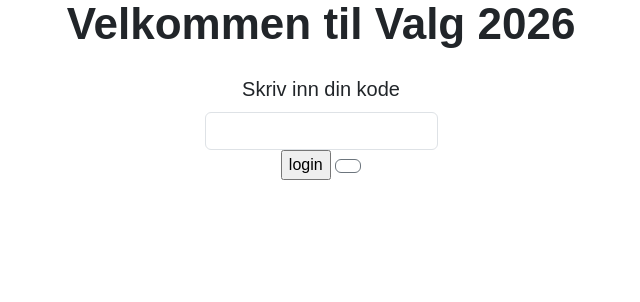
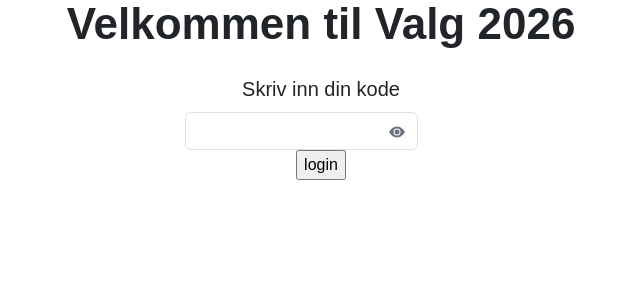
Before and after one commit to alegundah/valgsystem-bakka, a Django app: page /login/ in a window 1280 px wide. Shown: the part 335-637 px from the top of the page, without its empty margins (319-959 px from the left). Run offline with Django 5.2, Linux system fonts and the light colour scheme; some web fonts are replaced.

Commit message:
added functions for toggle on and off buttons for password and another thing that css, gotta fix it little but here and there

```diff
--- /dev/null
+++ b/vote/static/vote/input.css
@@ -0,0 +1,22 @@
+form {
+	display: flex;
+	flex-direction: row;
+
+	align-items: center;
+	justify-items: center;
+}
+
+#toggle1234 {
+	position: relative;
+	right: 41px;
+	justify-content: center;
+	border: none;
+}
+
+#toggle1234:hover {
+	background: transparent;
+}
+
+#hidden:hover {
+	filter: invert(100);
+}
--- a/vote/static/vote/styles.css
+++ b/vote/static/vote/styles.css
@@ -2,7 +2,8 @@
 
 body {
 	font-family: "Special Gothic", sans-serif;
-	background: #fff url("svg/background.svg") center no-repeat fixed;
+	background: #fff url("svg/background.svg") center
+		no-repeat fixed;
 	background-size: calc(1.35 * max(100vw, 136.11vh));
 	min-height: 100vh;
 }
--- a/vote/templates/vote/base.html
+++ b/vote/templates/vote/base.html
@@ -10,6 +10,7 @@
   <link href="https://fonts.googleapis.com/css2?family=Special+Gothic&family=Special+Gothic+Expanded+One&display=swap" rel="stylesheet">
   {% load static %}
   <link rel="stylesheet" href="{% static "vote/styles.css" %}">
+  <link rel="stylesheet" href="{% static "vote/input.css" %}">
 </head>
 {% block extra_js %}{% endblock %}
 <body>
--- a/vote/templates/vote/login.html
+++ b/vote/templates/vote/login.html
@@ -5,6 +5,9 @@
 {% block title %} / Login {% endblock %}
 
 {% block content %}
+
+
+
 <div class="d-flex flex-column justify-content-center align-items-center min-vh-100 text-center">
     <h1 class="fw-bold mb-4">Velkommen til Valg 2026</h1>
     <div class="d-flex flex-column align-items-center">
@@ -13,11 +16,54 @@
         <!-- Login form POST-ing password to login class view -->
         <form method="post" action="{% url "login" %}">
         {% csrf_token %}
-            <input id="code-input" type="password" class="form-control text-center" style="max-width: 300px;" name="username">
+            <input id="code-input" type="password" class="form-control text-center" style="max-width: 300px;" name="username" >
+               <button id="toggle1234"  class="btn btn-outline-secondary" type="button" id="togglePassword" onclick="handlePasswordClick()">
+
+
+
+
+
+                <svg  id="hidden" style="display:none" xmlns="http://www.w3.org/2000/svg" width="16"        height="16" fill="currentColor" class="bi bi-eye-slash" viewBox="0 0 16 16">
+                <path d="M13.359 11.238C15.06 9.72 16 8 16 8s-3-5.5-8-5.5a7 7 0 0 0-2.79.588l.77.771A6 6 0 0 1 8 3.5c2.12 0 3.879 1.168 5.168 2.457A13 13 0 0 1 14.828 8q-.086.13-.195.288c-.335.48-.83 1.12-1.465 1.755q-.247.248-.517.486z"/>
+                <path d="M11.297 9.176a3.5 3.5 0 0 0-4.474-4.474l.823.823a2.5 2.5 0 0 1 2.829 2.829zm-2.943 1.299.822.822a3.5 3.5 0 0 1-4.474-4.474l.823.823a2.5 2.5 0 0 0 2.829 2.829"/>
+                <path d="M3.35 5.47q-.27.24-.518.487A13 13 0 0 0 1.172 8l.195.288c.335.48.83 1.12 1.465 1.755C4.121 11.332 5.881 12.5 8 12.5c.716 0 1.39-.133 2.02-.36l.77.772A7 7 0 0 1 8 13.5C3 13.5 0 8 0 8s.939-1.721 2.641-3.238l.708.709zm10.296 8.884-12-12 .708-.708 12 12z"/>
+                </svg>
+
+                <svg id="show" xmlns="http://www.w3.org/2000/svg" width="16" height="16" fill="currentColor" class="bi bi-eye-fill" viewBox="0 0 16 16" >
+                <path d="M10.5 8a2.5 2.5 0 1 1-5 0 2.5 2.5 0 0 1 5 0"/>
+                <path d="M0 8s3-5.5 8-5.5S16 8 16 8s-3 5.5-8 5.5S0 8 0 8m8 3.5a3.5 3.5 0 1 0 0-7 3.5 3.5 0 0 0 0 7"/>
+                </svg>
+
+
+                <script>
+                    function handlePasswordClick() {
+                            togglePasswordVisibilty()
+                            togglePasswordIcon()
+                    }
+
+                    function togglePasswordVisibilty() {
+                        const ElPasswordInput = document.getElementById("code-input");
+                        ElPasswordInput.type == "password" ? ElPasswordInput.type = "text" : ElPasswordInput.type = "password"
+                    }
+
+                    function togglePasswordIcon() {
+                        const StyleShowPass = document.getElementById("show").style;
+                        const StyleHidePass = document.getElementById("hidden").style;
+                        StyleShowPass.display == "none" ? StyleShowPass.display = "flex" : StyleShowPass.display = "None"
+                        StyleHidePass.display == "none" ? StyleHidePass.display = "flex" : StyleHidePass.display = "None"
+                    }
+                </script>
+
+
+
+
+</button>
+
+
+
+
+        </form>
             <input type="submit" value="login">
-            <button class="btn btn-outline-secondary" type="button" id="togglePassword">
-        </button>
-        </form>
 
     </div>
     {% if error %}
@@ -25,4 +71,5 @@
     {% endif %}
 </div>
 <script src="{% static 'vote/js/password_visibility.js'%} defer></script>
+
 {% endblock %}
```
